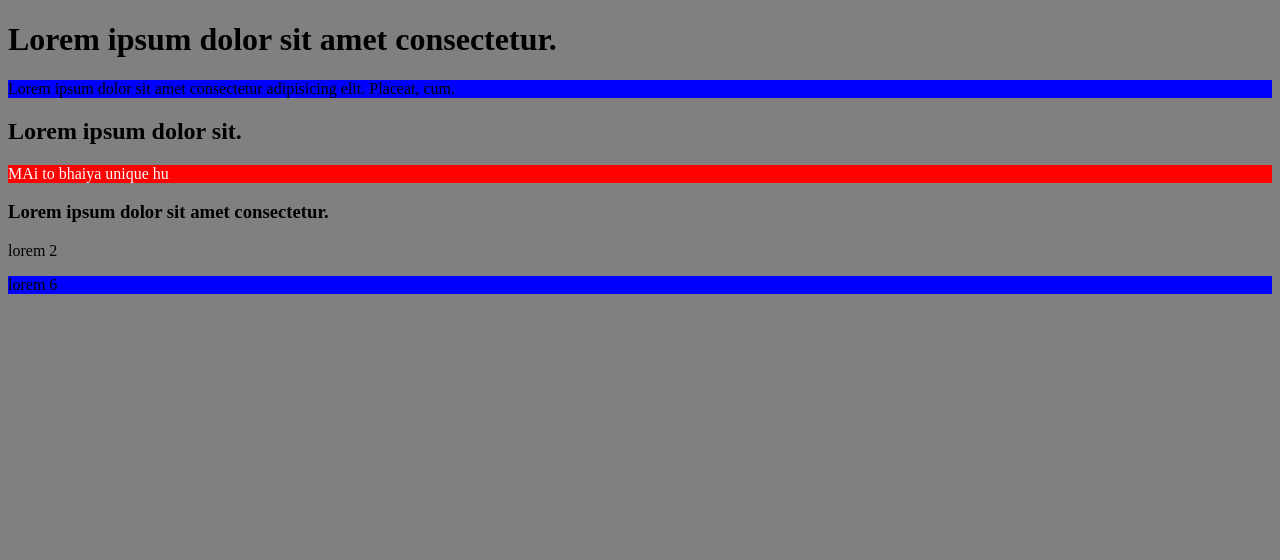
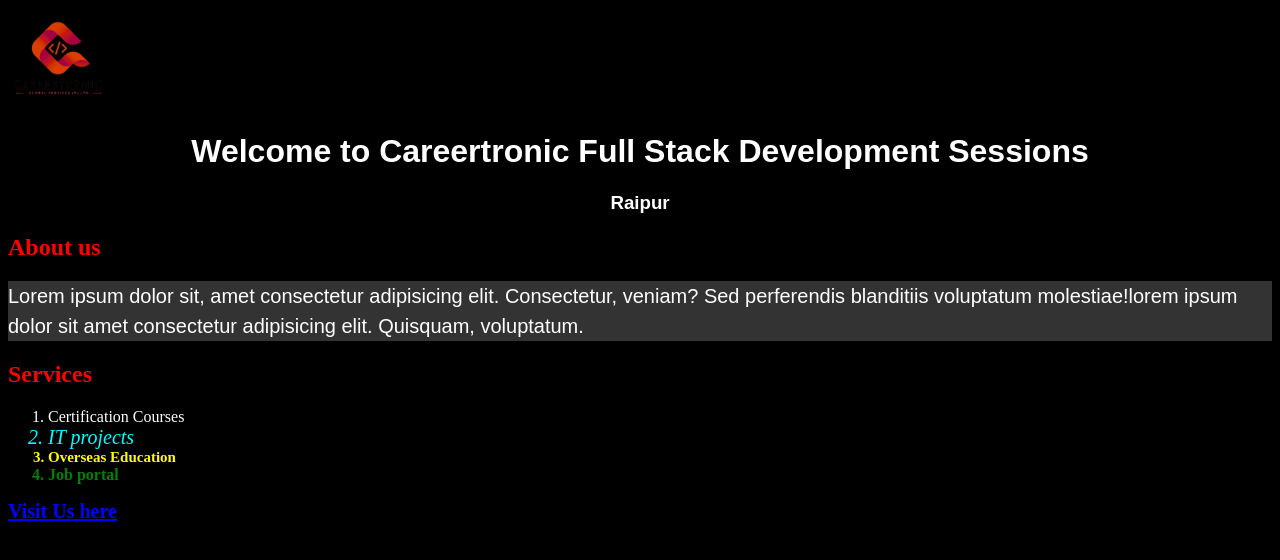
Before and after one commit to CareertronicGlobalServices/FrontEnd, a plain HTML site: page CSS/index.html in a window 1280 px wide. Drawn offline with Linux system fonts and the light colour scheme.

Commit message:
cssclassDay2

```diff
--- a/CSS/index.html
+++ b/CSS/index.html
@@ -8,14 +8,22 @@
   </head>
 
   <body>
-    <h1>Lorem ipsum dolor sit amet consectetur.</h1>
-    <p class="first">
-      Lorem ipsum dolor sit amet consectetur adipisicing elit. Placeat, cum.
+    <img src="/CAREERTRONICS-removebg-preview.png" alt="Careertronic Logo" />
+    <h1>Welcome to Careertronic Full Stack Development Sessions</h1>
+    <h3>Raipur</h3>
+    <h2>About us</h2>
+    <p>
+      Lorem ipsum dolor sit, amet consectetur adipisicing elit. Consectetur,
+      veniam? Sed perferendis blanditiis voluptatum molestiae!lorem ipsum dolor
+      sit amet consectetur adipisicing elit. Quisquam, voluptatum.
     </p>
-    <h2>Lorem ipsum dolor sit.</h2>
-    <p id="unique">MAi to bhaiya unique hu</p>
-    <h3>Lorem ipsum dolor sit amet consectetur.</h3>
-    <p>lorem 2</p>
-    <p class="first">lorem 6</p>
+    <h2>Services</h2>
+    <ol>
+      <li>Certification Courses</li>
+      <li>IT projects</li>
+      <li>Overseas Education</li>
+      <li>Job portal</li>
+    </ol>
+    <a href="www.careertronic.com">Visit Us here</a>
   </body>
 </html>
--- a/CSS/stylesheet.css
+++ b/CSS/stylesheet.css
@@ -1,10 +1,53 @@
 * {
-  background-color: gray;
-}
-.first {
-  background-color: blue;
-}
-#unique {
-  background-color: red;
+  background-color: black;
   color: white;
 }
+img {
+  height: 100px;
+  width: 100px;
+}
+h1,
+h3 {
+  color: white;
+  font-family: Arial, sans-serif;
+  font-weight: italic;
+  text-align: center;
+}
+h2 {
+  text-align: left;
+  color: red;
+}
+p {
+  font-size: 20px;
+  font-family: Arial, sans-serif;
+  line-height: 1.5;
+  background-color: #333;
+}
+// PseudoClasses
+ol :first-child {
+  color: orange;
+  font-weight: bold;
+}
+ol :last-child {
+  color: green;
+  font-weight: bold;
+}
+
+ol :nth-child(2) {
+  color: aqua;
+  font-weight: italic;
+  font-style: oblique;
+  font-size: 20px;
+}
+ol :nth-child(3) {
+  color: yellow;
+  font-weight: bold;
+  font-size: 15px;
+}
+
+a {
+  color: blue;
+
+  font-weight: bold;
+  font-size: 20px;
+}
```
Also changed, not shown: CAREERTRONICS-removebg-preview.png (added).
